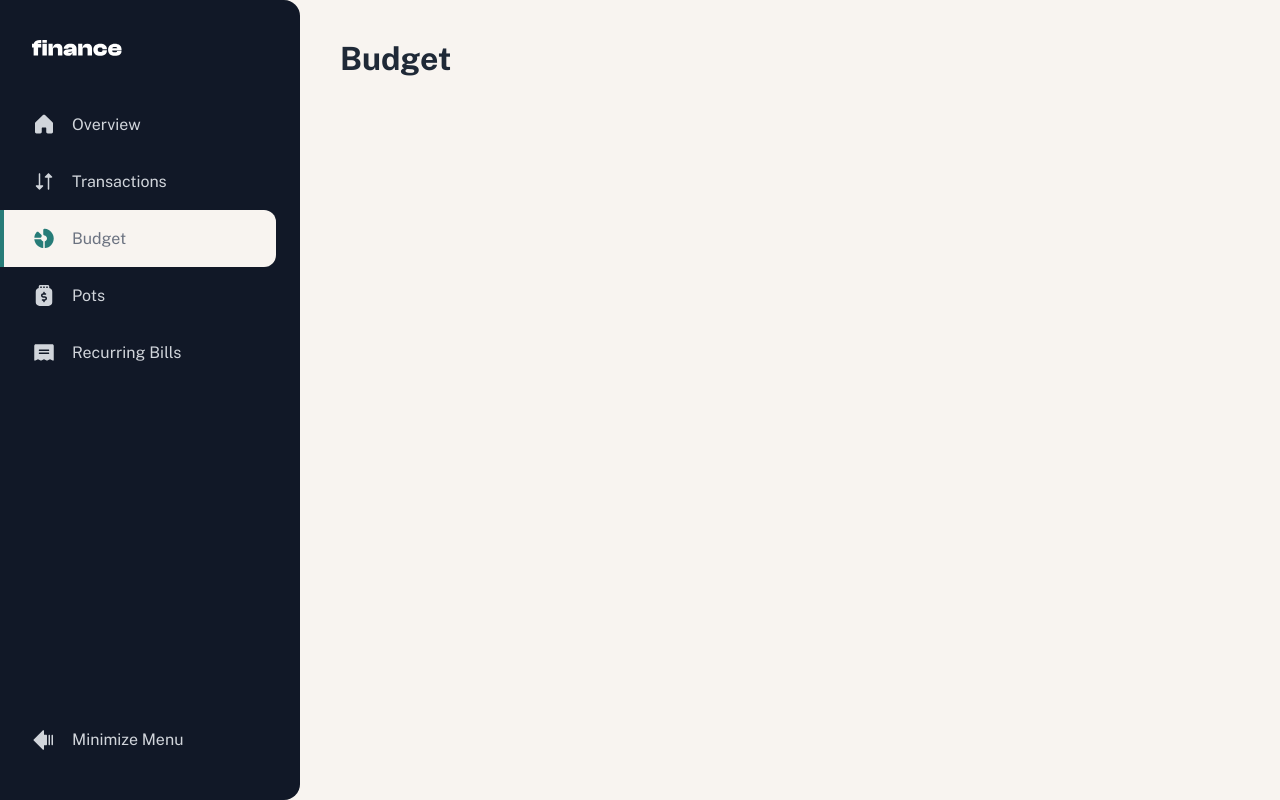
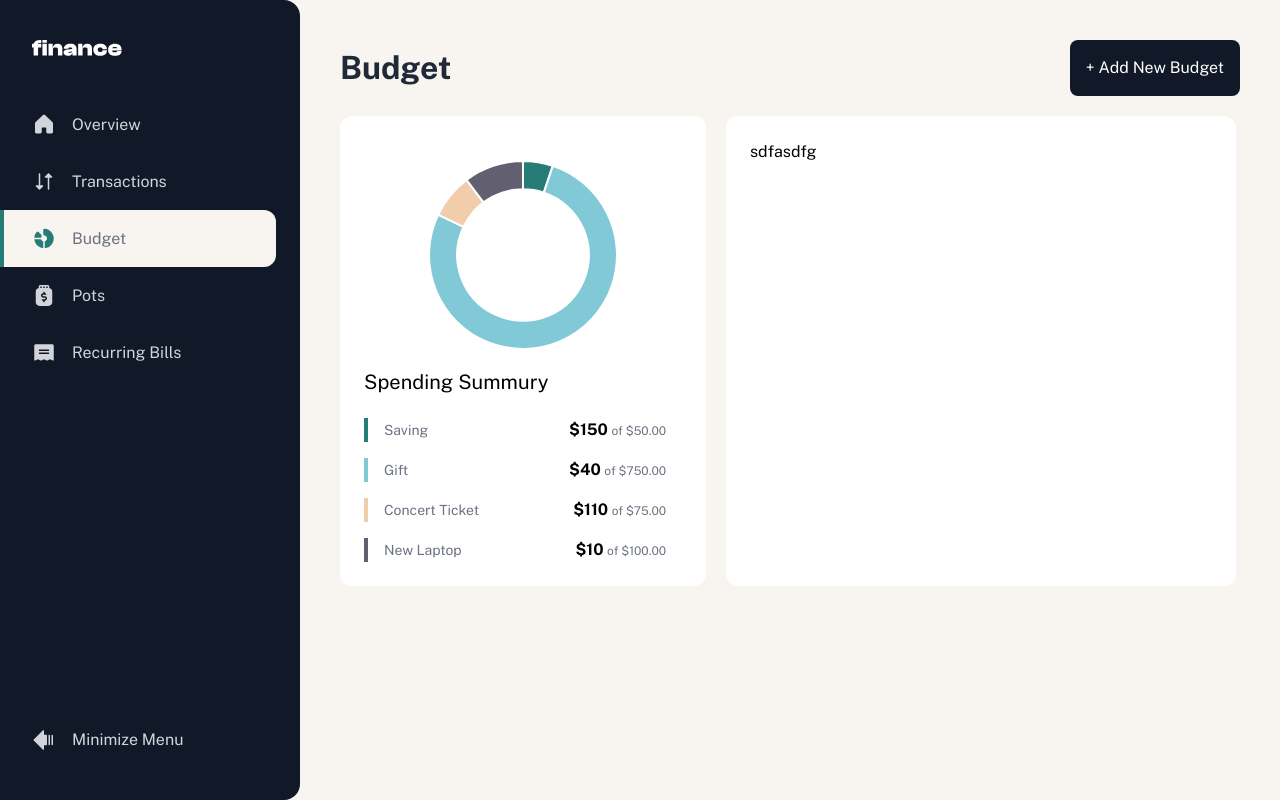
Before and after one commit to Pentium133/money-vue, a Nuxt app: page /budget in a window 1280 px wide. Built offline with nearby package versions, Linux system fonts and the light colour scheme.

Commit message:
add budget chart

```diff
--- a/assets/css/tailwind.css
+++ b/assets/css/tailwind.css
@@ -18,4 +18,8 @@
   .text-preset-5 {
     @apply text-[12px] leading-[150%] tracking-[0px];
   }
+
+  .button-primary {
+    @apply rounded-lg bg-gray-900 p-4 text-white transition hover:bg-beige-500;
+  }
 }
--- a/components/ui/Paginator.vue
+++ b/components/ui/Paginator.vue
@@ -1,7 +1,7 @@
 <template>
   <div class="my-4 flex items-center justify-between">
     <button
-      class="text-preset-4 group flex items-center space-x-2 rounded border border-beige-500 px-4 py-2 text-gray-900 hover:bg-beige-500 hover:text-white"
+      class="text-preset-4 group flex items-center space-x-2 rounded border border-beige-500 px-4 py-2 text-gray-900 transition hover:bg-beige-500 hover:text-white"
     >
       <svg
         width="16"
@@ -27,7 +27,7 @@
     </div>
 
     <button
-      class="text-preset-4 group flex items-center space-x-2 rounded border border-beige-500 px-4 py-2 text-gray-900 hover:bg-beige-500 hover:text-white"
+      class="text-preset-4 group flex items-center space-x-2 rounded border border-beige-500 px-4 py-2 text-gray-900 transition hover:bg-beige-500 hover:text-white"
     >
       Next
       <svg
@@ -48,10 +48,10 @@
 
 <style scoped>
 .page {
-  @apply bg-white hover:bg-beige-500 hover:text-white text-gray-900 rounded border border-beige-500 px-4 py-2;
+  @apply transition bg-white hover:bg-beige-500 hover:text-white text-gray-900 rounded border border-beige-500 px-4 py-2;
 }
 
 .page-active {
-  @apply bg-gray-900 hover:bg-gray-900 hover:text-white hover:cursor-default  text-white rounded border border-gray-900 px-4 py-2;
+  @apply transition bg-gray-900 hover:bg-gray-900 hover:text-white hover:cursor-default  text-white rounded border border-gray-900 px-4 py-2;
 }
 </style>
--- /dev/null
+++ b/components/ui/budget/ChartBlock.vue
@@ -0,0 +1,78 @@
+<script lang="ts" setup>
+import DoughnutChart from "~/components/DoughnutChart.vue";
+
+const chartData = {
+  labels: ["Entertainment", "Bills", "Dining Out", "Personal Care"],
+  datasets: [
+    {
+      label: ["Budget"],
+      data: [50, 750, 75, 100],
+      backgroundColor: ["#287C78", "#82C9D7", "#F2CDAC", "#626070"],
+      hoverBackgroundColor: ["#287C78", "#82C9D7", "#F2CDAC", "#626070"],
+      borderWidth: 2,
+    },
+  ],
+};
+
+const chartOptions = {
+  responsive: true,
+  maintainAspectRatio: false,
+};
+</script>
+
+<template>
+  <div class="">
+    <div class="px-16 py-5">
+      <DoughnutChart :data="chartData" :options="chartOptions" text="$338" />
+    </div>
+    <div class="">
+      <h2 class="text-preset-2 pb-6">Spending Summury</h2>
+      <div class="flex flex-col gap-4">
+        <div
+          class="flex flex-row items-center justify-between border-l-4 border-green px-4"
+        >
+          <p class="text-preset-4 text-gray-500">Saving</p>
+          <p class="text-preset-3 font-bold">
+            $150
+            <span class="text-preset-5 font-normal text-gray-500"
+              >of $50.00</span
+            >
+          </p>
+        </div>
+        <div
+          class="flex flex-row items-center justify-between border-l-4 border-cyan px-4"
+        >
+          <p class="text-preset-4 text-gray-500">Gift</p>
+          <p class="text-preset-3 font-bold">
+            $40
+            <span class="text-preset-5 font-normal text-gray-500"
+              >of $750.00</span
+            >
+          </p>
+        </div>
+        <div
+          class="flex flex-row items-center justify-between border-l-4 border-yellow px-4"
+        >
+          <p class="text-preset-4 text-gray-500">Concert Ticket</p>
+          <p class="text-preset-3 font-bold">
+            $110
+            <span class="text-preset-5 font-normal text-gray-500"
+              >of $75.00</span
+            >
+          </p>
+        </div>
+        <div
+          class="flex flex-row items-center justify-between border-l-4 border-navy px-4"
+        >
+          <p class="text-preset-4 text-gray-500">New Laptop</p>
+          <p class="text-preset-3 font-bold">
+            $10
+            <span class="text-preset-5 font-normal text-gray-500"
+              >of $100.00</span
+            >
+          </p>
+        </div>
+      </div>
+    </div>
+  </div>
+</template>
--- a/pages/budget.vue
+++ b/pages/budget.vue
@@ -1,5 +1,15 @@
 <template>
-  <div class="pl-10 pt-10">
-    <h1 class="text-preset-1 font-bold text-gray-800">Budget</h1>
+  <div class="px-10 pt-10">
+    <div class="mb-5 flex items-center justify-between">
+      <h1 class="text-preset-1 font-bold text-gray-800">Budget</h1>
+      <a href="/budget/create" class="button-primary">+ Add New Budget</a>
+    </div>
+
+    <div class="flex flex-col gap-5 lg:flex-row">
+      <UiBlockSecondary class="basis-5/12">
+        <UiBudgetChartBlock />
+      </UiBlockSecondary>
+      <UiBlockSecondary class="basis-7/12">sdfasdfg</UiBlockSecondary>
+    </div>
   </div>
 </template>
--- a/pages/index.vue
+++ b/pages/index.vue
@@ -1,4 +1,3 @@
-Transactions
 <template>
   <div class="px-10 pt-10">
     <h1 class="text-preset-1 mb-10 font-bold text-gray-800">Overview</h1>
```
